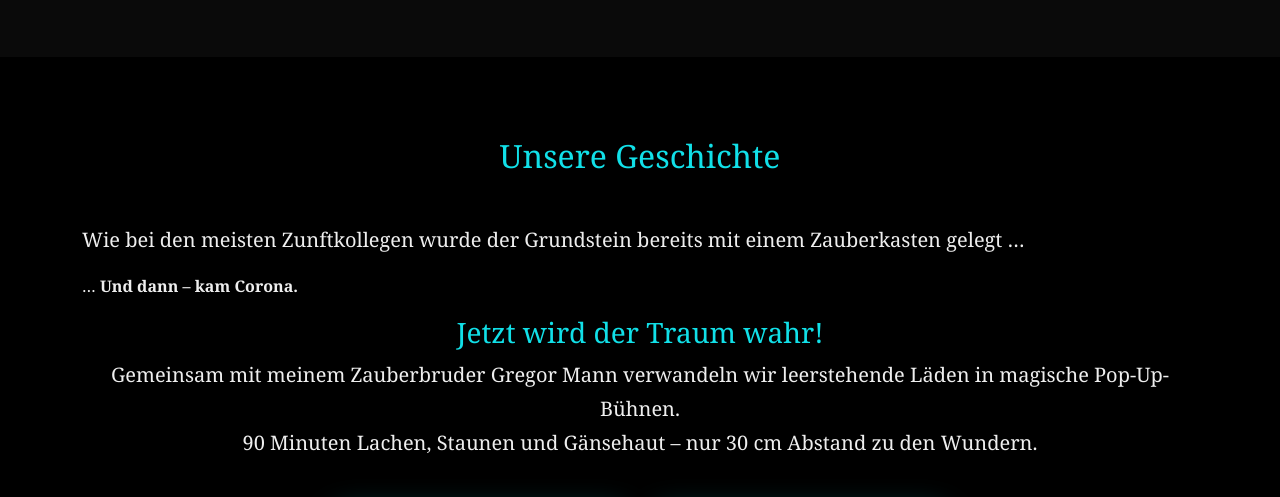
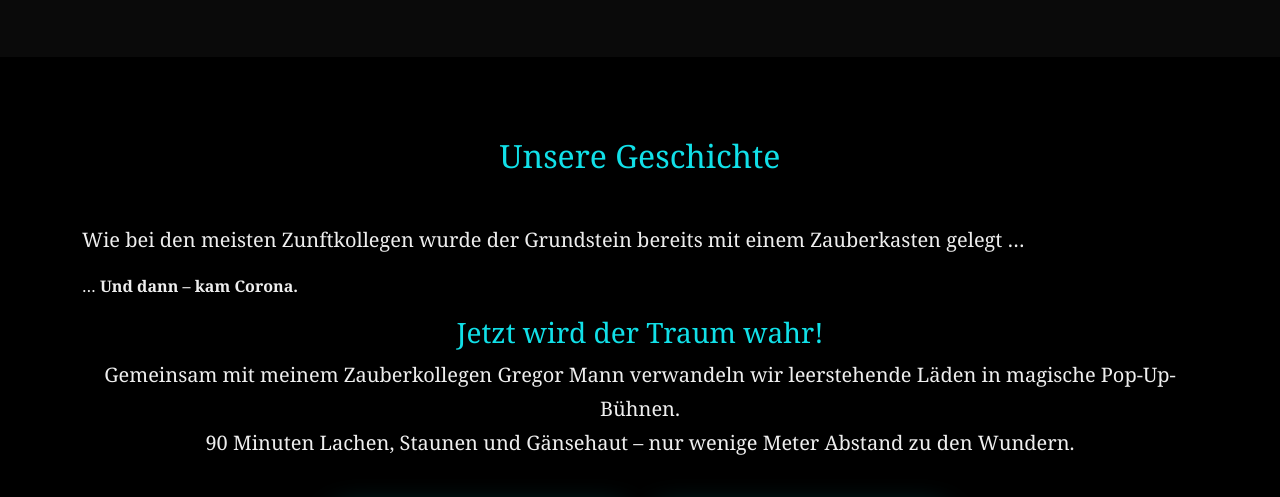
Before and after one commit to gregormann19-cyber/gregor.github.io, a plain HTML site: page index.html in a window 1280 px wide. Shown: the part 1774-2271 px from the top of the page. Drawn offline with nearby package versions, Linux system fonts and the light colour scheme; grey boxes are pictures that could not be loaded.

Commit message:
Update index.html

```diff
--- a/index.html
+++ b/index.html
@@ -111,7 +111,7 @@
 
     <!-- 1. HERO -->
     <section id="home" class="hero">
-        <h1>Willkommen im Pop Up Zaubertheater</h1>
+        <h1>Willkommen im Pop Up Magietheater</h1>
     </section>
 
     <!-- 2. TICKETS -->
@@ -154,8 +154,8 @@
             <p>… <strong>Und dann – kam Corona.</strong></p>
             <h3 style="color:var(--cyan)" class="text-center">Jetzt wird der Traum wahr!</h3>
             <p class="lead text-center">
-                Gemeinsam mit meinem Zauberbruder <strong>Gregor Mann</strong> verwandeln wir leerstehende Läden in magische Pop-Up-Bühnen.<br>
-                90 Minuten Lachen, Staunen und Gänsehaut – nur 30 cm Abstand zu den Wundern.
+                Gemeinsam mit meinem Zauberkollegen <strong>Gregor Mann</strong> verwandeln wir leerstehende Läden in magische Pop-Up-Bühnen.<br>
+                90 Minuten Lachen, Staunen und Gänsehaut – nur wenige Meter Abstand zu den Wundern.
             </p>
             <!-- ZWEI HOCHFORMAT-FOTOS -->
             <div class="team-photos">
```
